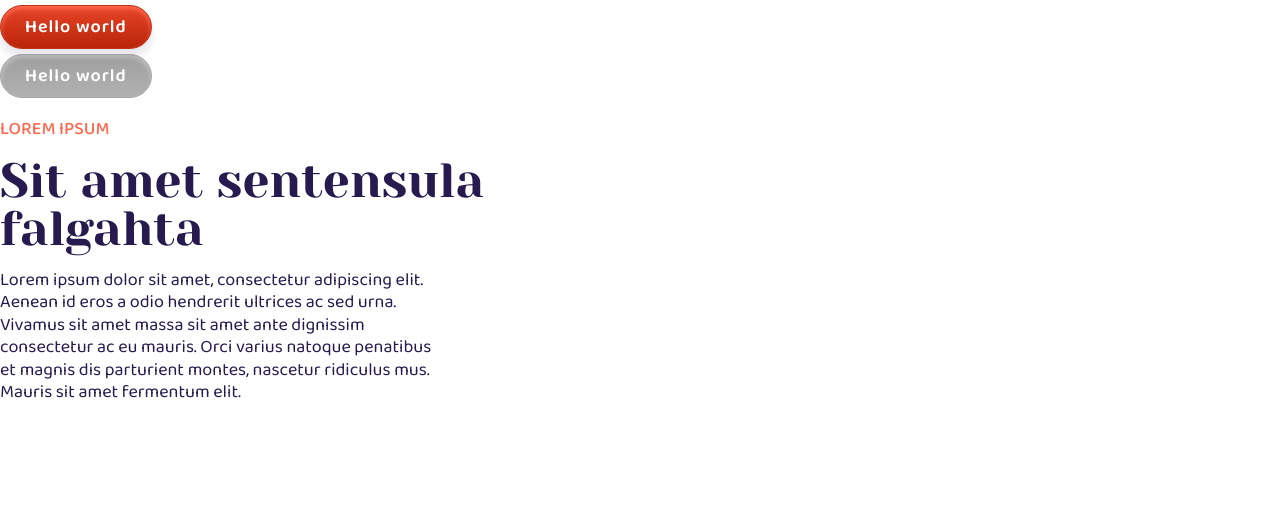
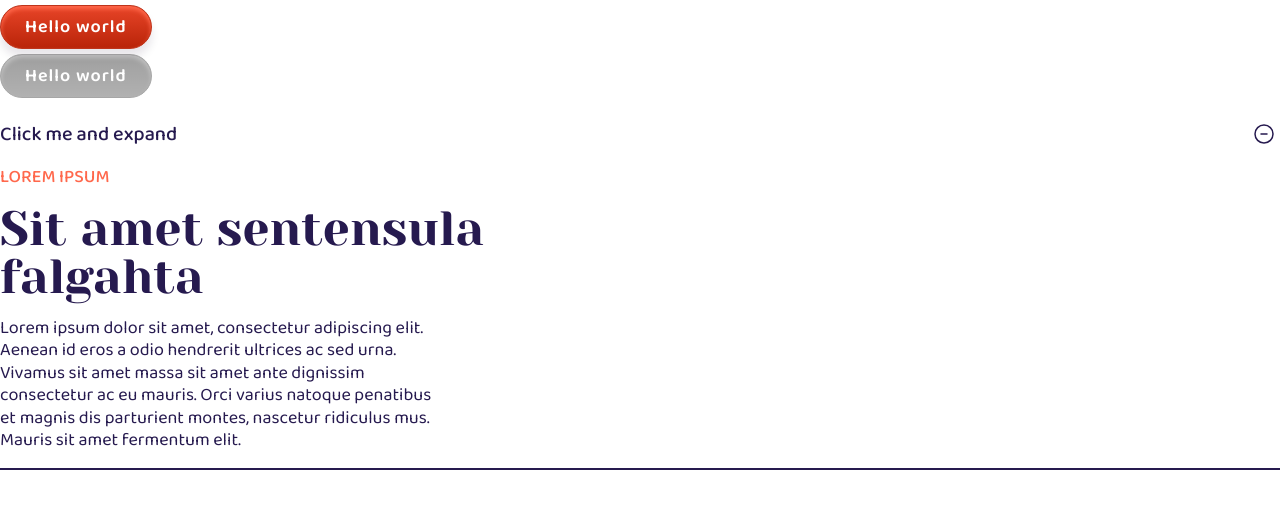
Before and after one commit to fabledoseDevs/fabledose-web, a Next.js app: page / in a window 1280 px wide. Shown: the top 508 px of the page. Built offline with nearby package versions, Linux system fonts and the light colour scheme.

Commit message:
AccordionRib component

```diff
--- a/package.json
+++ b/package.json
@@ -19,6 +19,7 @@
   "dependencies": {
     "@emotion/react": "^11.14.0",
     "@emotion/styled": "^11.14.0",
+    "@heroicons/react": "^2.2.0",
     "next": "15.2.3",
     "react": "^19.0.0",
     "react-dom": "^19.0.0"
--- a/src/app/page.tsx
+++ b/src/app/page.tsx
@@ -1,9 +1,10 @@
 'use client';
 import type { ReactElement } from 'react';
 
+import AccordionRib from '@/atoms/AccordionRib';
+import BasicDescription from '@/atoms/BasicDescription';
 import Button from '@/atoms/Button';
 import { ACTION_TYPE } from '@/atoms/Button/Button.types';
-import BasicDescription from "@/atoms/BasicDescription";
 
 const Home = (): ReactElement => (
   <>
@@ -19,11 +20,19 @@ const Home = (): ReactElement => (
       isDisabled={true}
     />
     <br />
-    <BasicDescription
-      superText={'Lorem Ipsum'}
-      headline={'Sit amet sentensula falgahta'}
-      paragraph={'Lorem ipsum dolor sit amet, consectetur adipiscing elit. Aenean id eros a odio hendrerit ultrices ac sed urna. Vivamus sit amet massa sit amet ante dignissim consectetur ac eu mauris. Orci varius natoque penatibus et magnis dis parturient montes, nascetur ridiculus mus. Mauris sit amet fermentum elit. '}
-    />
+    <AccordionRib
+      mainText={'Click me and expand'}
+      isOpen={true}
+      isSelfControlled={true}
+    >
+      <BasicDescription
+        superText={'Lorem Ipsum'}
+        headline={'Sit amet sentensula falgahta'}
+        paragraph={
+          'Lorem ipsum dolor sit amet, consectetur adipiscing elit. Aenean id eros a odio hendrerit ultrices ac sed urna. Vivamus sit amet massa sit amet ante dignissim consectetur ac eu mauris. Orci varius natoque penatibus et magnis dis parturient montes, nascetur ridiculus mus. Mauris sit amet fermentum elit. '
+        }
+      />
+    </AccordionRib>
   </>
 );
 
--- /dev/null
+++ b/src/components/atoms/AccordionRib/AccordionRib.hook.ts
@@ -0,0 +1,23 @@
+import { useState } from 'react';
+
+import type { UseAccordionRib as UseAccordionRibType } from './AccordionRib.types';
+
+export const useAccordionRib: UseAccordionRibType = ({
+  isOpen: isOpenProp,
+  isSelfControlled = false,
+}) => {
+  const [internalIsOpen, setInternalIsOpen] = useState(isOpenProp);
+
+  const isOpen = isSelfControlled ? internalIsOpen : isOpenProp;
+
+  const handleToggle = () => {
+    if (isSelfControlled) {
+      setInternalIsOpen(!internalIsOpen);
+    }
+  };
+
+  return {
+    isOpen,
+    handleToggle,
+  };
+};
--- /dev/null
+++ b/src/components/atoms/AccordionRib/AccordionRib.styled.ts
@@ -0,0 +1,51 @@
+import styled from '@emotion/styled';
+
+export const AccordionRibBody = styled.div`
+  display: flex;
+  flex-direction: column;
+  border-bottom: 2px solid
+    ${({ theme }) => theme.palette.byElement.background.purple};
+`;
+
+export const StaticBar = styled.button`
+  display: flex;
+  flex-direction: row;
+  justify-content: space-between;
+  align-items: center;
+  padding: 0;
+  border: none;
+  background: none;
+  cursor: pointer;
+  user-select: none;
+`;
+
+export const MainText = styled.p`
+  font-size: 2rem;
+  font-weight: ${({ theme }) => theme.typography.fontWeights.medium};
+  color: ${({ theme }) => theme.palette.byElement.text.purple};
+`;
+
+export const ExpandButton = styled.button`
+  display: flex;
+  justify-content: center;
+  align-items: center;
+  width: 32px;
+  height: 32px;
+  padding: 0;
+  border: none;
+  background: none;
+  cursor: pointer;
+
+  svg {
+    width: 24px;
+    height: 24px;
+    color: ${({ theme }) => theme.palette.byElement.text.purple};
+  }
+`;
+
+export const ExpandableContent = styled.div<{ isOpen: boolean }>`
+  overflow: hidden;
+  height: ${({ isOpen }) => (isOpen ? 'auto' : '0')};
+  transition: height 0.5s ease-in-out;
+  padding: ${({ isOpen }) => (isOpen ? '16px 0' : '0')};
+`;
--- /dev/null
+++ b/src/components/atoms/AccordionRib/AccordionRib.tsx
@@ -0,0 +1,35 @@
+import { MinusCircleIcon, PlusCircleIcon } from '@heroicons/react/24/outline';
+
+import { useAccordionRib } from './AccordionRib.hook';
+import {
+  AccordionRibBody,
+  ExpandableContent,
+  ExpandButton,
+  MainText,
+  StaticBar,
+} from './AccordionRib.styled';
+import type { AccordionRib as AccordionRibType } from './AccordionRib.types';
+
+export const AccordionRib: AccordionRibType = ({
+  mainText,
+  children,
+  isOpen: isOpenProp,
+  isSelfControlled = false,
+}) => {
+  const { isOpen, handleToggle } = useAccordionRib({
+    isOpen: isOpenProp,
+    isSelfControlled,
+  });
+
+  return (
+    <AccordionRibBody>
+      <StaticBar onClick={handleToggle}>
+        <MainText>{mainText}</MainText>
+        <ExpandButton>
+          {isOpen ? <MinusCircleIcon /> : <PlusCircleIcon />}
+        </ExpandButton>
+      </StaticBar>
+      <ExpandableContent isOpen={isOpen}>{children}</ExpandableContent>
+    </AccordionRibBody>
+  );
+};
--- /dev/null
+++ b/src/components/atoms/AccordionRib/index.ts
@@ -0,0 +1,2 @@
+export { AccordionRib as default } from './AccordionRib';
+export type { AccordionRibProps } from './AccordionRib.types';
```
Also changed, not shown: src/components/atoms/AccordionRib/AccordionRib.types.ts (added, +67 -0 lines), 1 other file (tests, documents, lock files or other folders).
